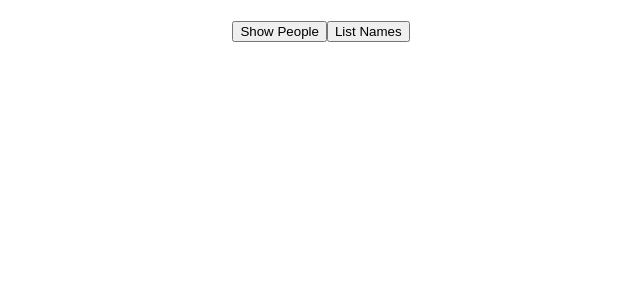
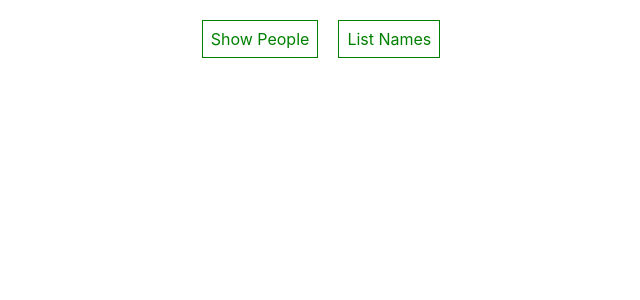
Before and after one commit to quangChe/react-starter, a React (Create React App) app: page / in a window 1280 px wide. Shown: the top 300 px of the page, without its empty margins (319-959 px from the left). Built offline with nearby package versions, Linux system fonts and the light colour scheme.

Commit message:
Feat: Removed Radium to test other features
Removed importing of Radium to test other available features for styling
such as CSS modules. Also addressed a few minor styling issues with
the two primary buttons.

```diff
--- a/src/App.js
+++ b/src/App.js
@@ -1,6 +1,6 @@
 import React, { Component } from 'react';
 import './App.css';
-import Radium, { StyleRoot } from 'radium';
+// import Radium, { StyleRoot } from 'radium';
 import Person from './Person/Person';
 
 class App extends Component {
@@ -75,17 +75,17 @@ class App extends Component {
 
   render() {
     const styles = {
-      btnOneA: {
-        backgroundColor: 'green',
-        border: 'none',
+      btnOne: {
+        backgroundColor: 'white',
+        border: '1px solid green',
         font: 'inherit',
         padding: '8px',
         margin: '0 10px',
-        color: 'green',
-        ':hover': {
-          color: 'white',
-          backgroundColor: 'green'
-        }
+        color: 'green'
+        // ':hover': {
+        //   color: 'white',
+        //   backgroundColor: 'green'
+        // }
       },
       btnTwo: {
         marginTop: '5vh',
@@ -119,10 +119,10 @@ class App extends Component {
 
       styles.btnOne.color = 'red';
       styles.btnOne.border = '1px solid red';
-      styles.btnOne[':hover'] = {
-        color: 'white',
-        backgroundColor: 'red'
-      };
+      // styles.btnOne[':hover'] = {
+      //   color: 'white',
+      //   backgroundColor: 'red'
+      // };
     }
 
     if (this.state.showNames) {
@@ -149,12 +149,12 @@ class App extends Component {
         </div>
       )
 
-      styles.btnOneB.backgroundColor = 'red';
+      styles.btnOne.backgroundColor = 'red';
     }
 
 
     return (
-      <StyleRoot>
+      // <StyleRoot>
         <div className="App">
           <button
             className="toggle-btn1"
@@ -169,10 +169,11 @@ class App extends Component {
           {peopleBlock}
           {namesList}
         </div>
-      </StyleRoot>
+      // </StyleRoot>
     );
     // return React.createElement('div', {className: 'App'}, React.createElement('h1', null, 'Hello Quang!!'));
   }
 }
 
-export default Radium(App);
+export default App;
+// export default Radium(App);
--- a/src/Person/Person.js
+++ b/src/Person/Person.js
@@ -1,15 +1,16 @@
 import React from 'react';
-import Radium from 'radium';
+// import Radium from 'radium';
 import './Person.css';
 
 const person = (props) => {
-  const style = {
-    '@media (min-width: 200px)': {
-      width: '100px'
-    }
-  };
+  // const style = {
+  //   '@media (min-width: 200px)': {
+  //     width: '100px'
+  //   }
+  // };
   return (
-    <div className="Person" style={style}>
+    // <div className="Person" style={style}>
+    <div className="Person">
       <p>I'm {props.name}, a {props.age} year-old boy.</p>
       {props.children}
       <input
@@ -23,4 +24,5 @@ const person = (props) => {
   );
 }
 
-export default Radium(person);
+export default person;
+// export default Radium(person);
```
